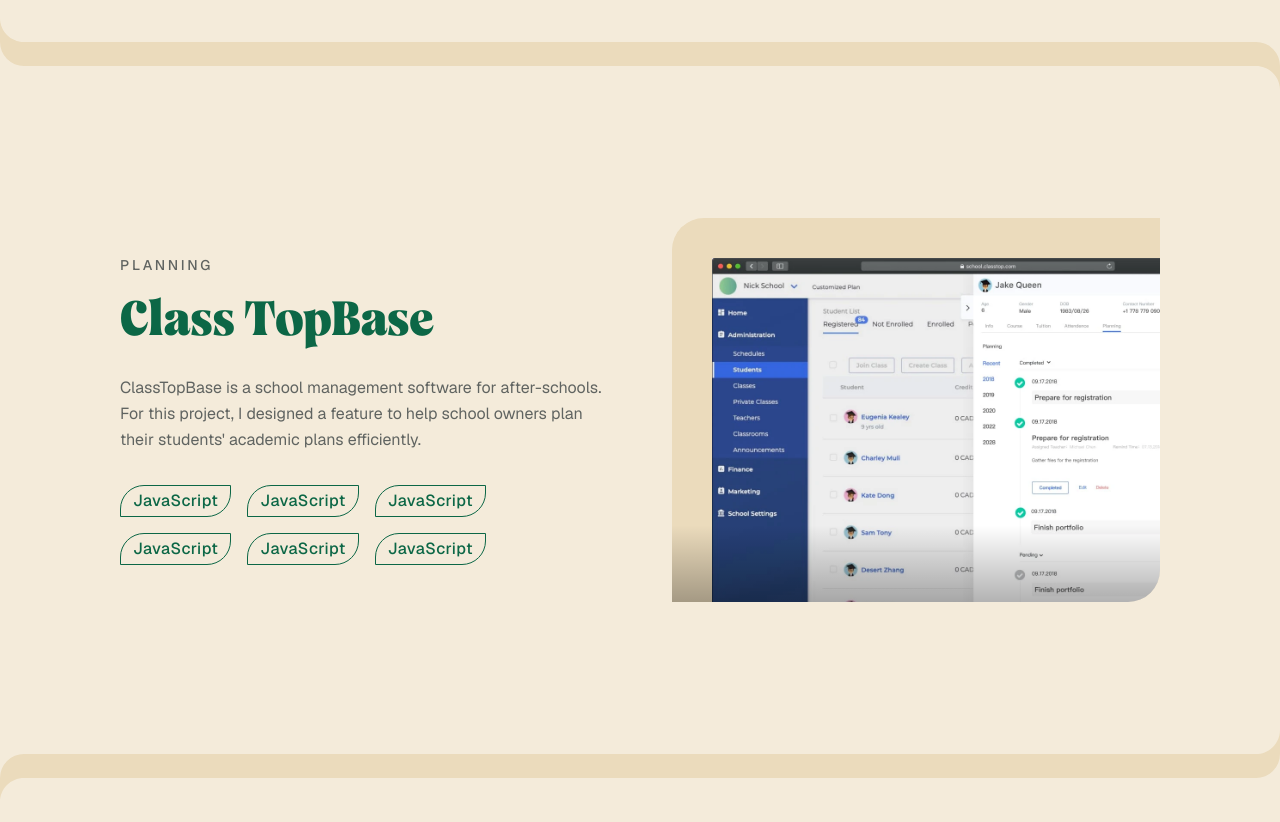
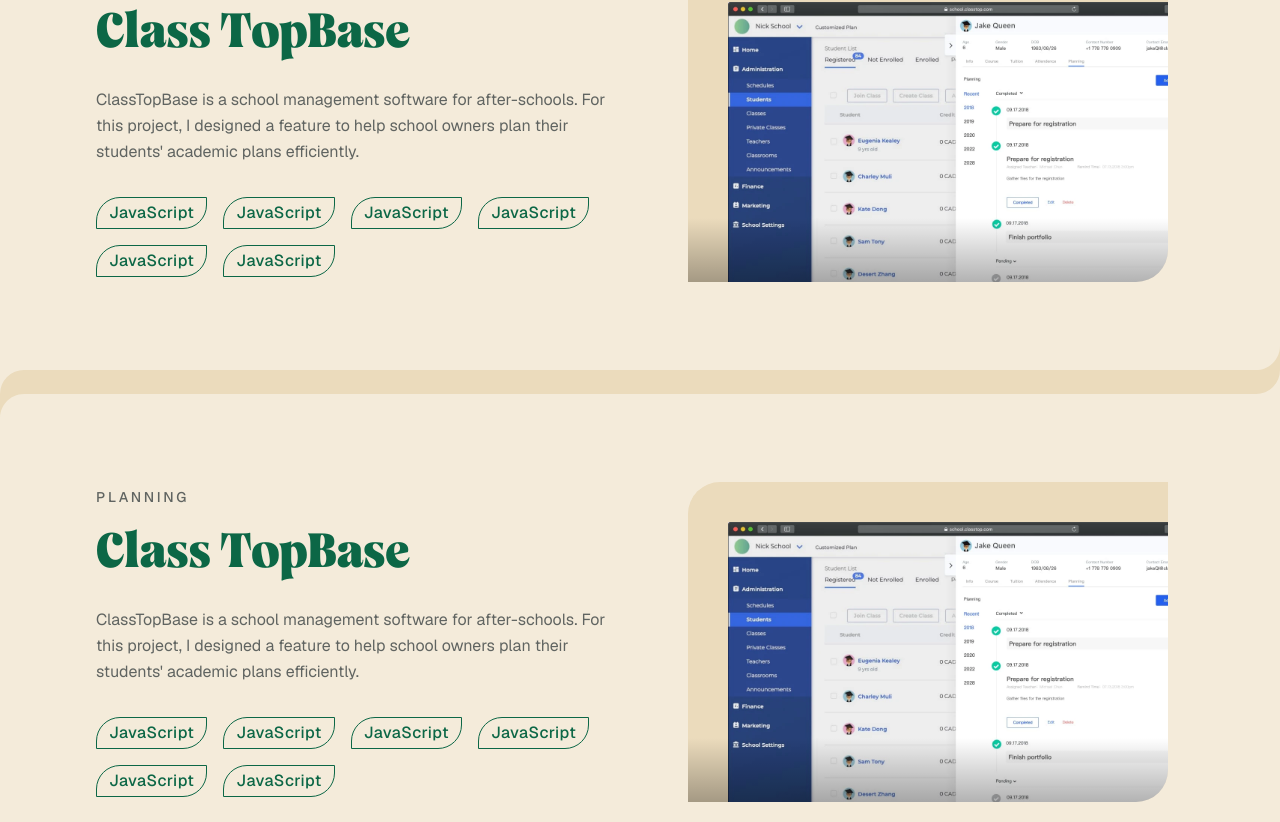
Before and after one commit to rioredwards/portfolio, a Next.js app: page / in a window 1280 px wide. Shown: the part 1378-2200 px from the top of the page. Built offline with nearby package versions, Linux system fonts and the light colour scheme.

Commit message:
feat: enhance page layout & project dimensions

```diff
--- a/app/layout.tsx
+++ b/app/layout.tsx
@@ -1,7 +1,9 @@
 import type { Metadata } from "next";
 import { Geist, Geist_Mono, Playfair_Display } from "next/font/google";
 import localFont from "next/font/local";
+import { Footer } from "../components/footer";
 import { Navbar } from "../components/navbar";
+import { SectionBreak } from "../components/section-break";
 import { Sidebar } from "../components/sidebar";
 import "./globals.css";
 
@@ -72,6 +74,8 @@
           <Navbar />
           <Sidebar />
           {children}
+          <SectionBreak orientation="right" height="short"></SectionBreak>
+          <Footer />
         </>
       </body>
     </html>
--- a/app/page.tsx
+++ b/app/page.tsx
@@ -1,15 +1,15 @@
 import { Blog } from "@/components/blog";
 import { Contact } from "@/components/contact";
-import { Footer } from "@/components/footer";
 import { Hero } from "@/components/hero";
 import { Project } from "@/components/project";
 import { SkillSection } from "@/components/skill-section";
 import { Code2, Database, LibraryBig, MessagesSquare } from "lucide-react";
 import { SectionBreak } from "../components/section-break";
+import { SectionContent } from "../components/section-content";
 
 export default function Home() {
   return (
-    <div className="min-h-screen bg-background font-sans">
+    <main className="min-h-screen bg-background font-sans">
       <section id="home">
         <div className="mx-auto w-full max-w-6xl px-4 pt-8">
           <Hero
@@ -28,6 +28,7 @@
         <SectionBreak orientation="left" height="tall">
           Projects
         </SectionBreak>
+        <SectionContent>
           <Project
             category="Planning"
             title="Class TopBase"
@@ -42,7 +43,9 @@
             ]}
             image="/temp-proj-photo.webp"
           />
+        </SectionContent>
         <SectionBreak orientation="right" height="short"></SectionBreak>
+        <SectionContent>
           <Project
             category="Planning"
             title="Class TopBase"
@@ -57,7 +60,9 @@
             ]}
             image="/temp-proj-photo.webp"
           />
+        </SectionContent>
         <SectionBreak orientation="left" height="short"></SectionBreak>
+        <SectionContent>
           <Project
             category="Planning"
             title="Class TopBase"
@@ -72,6 +77,7 @@
             ]}
             image="/temp-proj-photo.webp"
           />
+        </SectionContent>
       </section>
       <section id="skills">
         <SectionBreak orientation="left" height="tall">
@@ -109,8 +115,6 @@
         </SectionBreak>
         <Contact />
       </section>
-      <SectionBreak orientation="right" height="short"></SectionBreak>
-      <Footer />
-    </div>
+    </main>
   );
 }
--- a/components/navbar.tsx
+++ b/components/navbar.tsx
@@ -48,7 +48,7 @@
   };
 
   return (
-    <div className="sticky top-4 w-full z-50 mx-auto flex items-center justify-center pointer-events-none">
+    <header className="sticky top-4 w-full z-50 mx-auto flex items-center justify-center pointer-events-none">
       <NavigationMenu viewport={false}>
         <div className="flex items-center gap-2 rounded-full bg-secondary/80 backdrop-blur-sm px-4 py-2 pointer-events-auto">
           <NavigationMenuList>
@@ -74,6 +74,6 @@
           </NavigationMenuList>
         </div>
       </NavigationMenu>
-    </div>
+    </header>
   );
 }
--- a/components/project.tsx
+++ b/components/project.tsx
@@ -11,8 +11,7 @@
 
 export function Project({ category, title, description, skills, image }: ProjectProps) {
   return (
-    <section className="px-4 py-16">
-      <div className="mx-auto flex max-w-6xl flex-col gap-12 px-8 py-12 lg:flex-row lg:items-center lg:gap-16 lg:px-14 lg:py-16">
+    <article className="flex flex-col gap-12 py-12 lg:flex-row lg:items-center lg:gap-16 lg:py-16">
       {/* Left column – text content */}
       <div className="flex-1">
         <p className="mb-4 text-sm font-medium uppercase tracking-[0.2em] text-muted-foreground">
@@ -36,9 +35,9 @@
       </div>
 
       {/* Right column – Project image */}
-        <div className="relative flex-1">
-          <div className="relative mx-auto w-full max-w-xl overflow-hidden rounded-tl-4xl rounded-br-4xl">
-            <div className="relative h-72 bg-secondary sm:h-80 md:h-96">
+      <div className="flex-1">
+        <div className="mx-auto max-h-80 overflow-hidden rounded-tl-4xl rounded-br-4xl aspect-3/2">
+          <div className="relative bg-secondary h-full w-full">
             {/* Gradient overlay */}
             <div className="z-10 absolute inset-0 bg-linear-to-b from-transparent from-80% to-black/30 to-100%" />
             {/* Window frame (image should overflow the bottom right corner) */}
@@ -54,7 +53,6 @@
           </div>
         </div>
       </div>
-      </div>
-    </section>
+    </article>
   );
 }
--- /dev/null
+++ b/components/section-content.tsx
@@ -0,0 +1,3 @@
+export function SectionContent({ children }: { children: React.ReactNode }) {
+  return <div className="mx-auto max-w-6xl px-2 sm:px-4 lg:px-8">{children}</div>;
+}
```
Lines whose indentation alone changed are shown as unchanged.
